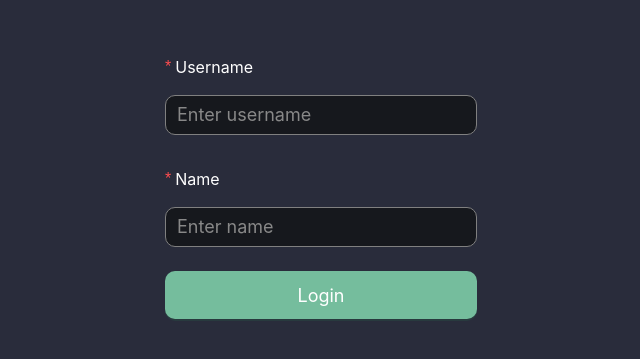
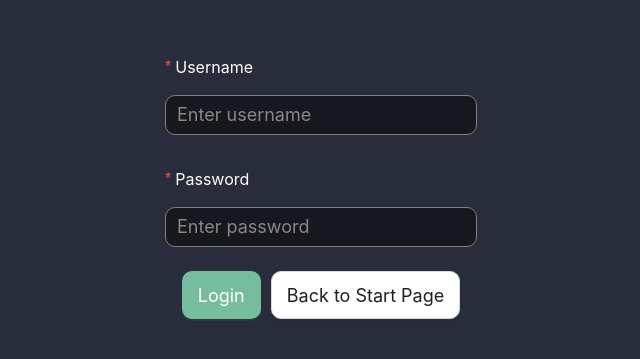
Before and after one commit to Fisssch/SoPra_MG_Client, a Next.js app: page /login in a window 1280 px wide. Shown: the part 205-564 px from the top of the page, without its empty margins (319-959 px from the left). Built offline with nearby package versions, Linux system fonts and the light colour scheme; what @ant-design/nextjs-registry would draw is missing.

Commit message:
login page

```diff
--- a/app/login/page.tsx
+++ b/app/login/page.tsx
@@ -1,55 +1,79 @@
-"use client"; // For components that need React hooks and browser APIs, SSR (server side rendering) has to be disabled. Read more here: https://nextjs.org/docs/pages/building-your-application/rendering/server-side-rendering
+"use client";
+export const dynamic = "force-dynamic";
 
-import { useRouter } from "next/navigation"; // use NextJS router for navigation
+import { Suspense } from "react";
+import "@ant-design/v5-patch-for-react-19";
+import { useRouter, useSearchParams } from "next/navigation";
 import { useApi } from "@/hooks/useApi";
 import useLocalStorage from "@/hooks/useLocalStorage";
 import { User } from "@/types/user";
 import { Button, Form, Input } from "antd";
-// Optionally, you can import a CSS module or file for additional styling:
-// import styles from "@/styles/page.module.css";
+import { useState } from "react";
 
-interface FormFieldProps {
-  label: string;
-  value: string;
+interface UserDTO {
+  username: string;
+  password: string;
 }
 
 const Login: React.FC = () => {
   const router = useRouter();
+  const searchParams = useSearchParams();
+  const message = searchParams.get("message");
   const apiService = useApi();
   const [form] = Form.useForm();
-  // useLocalStorage hook example use
-  // The hook returns an object with the value and two functions
-  // Simply choose what you need from the hook:
-  const {
-    // value: token, // is commented out because we do not need the token value
-    set: setToken, // we need this method to set the value of the token to the one we receive from the POST request to the backend server API
-    // clear: clearToken, // is commented out because we do not need to clear the token when logging in
-  } = useLocalStorage<string>("token", ""); // note that the key we are selecting is "token" and the default value we are setting is an empty string
-  // if you want to pick a different token, i.e "usertoken", the line above would look as follows: } = useLocalStorage<string>("usertoken", "");
+  const [loading, setLoading] = useState(false);
 
-  const handleLogin = async (values: FormFieldProps) => {
+  const { set: setToken } = useLocalStorage<string>("token", ""); //to set a token to local storage
+  const { set: setUserId } = useLocalStorage<string>("id", ""); //to set a ID in the local storage
+
+  const handleLogin = async (values: UserDTO) => {
+    setLoading(true);
     try {
-      // Call the API service and let it handle JSON serialization and error handling
-      const response = await apiService.post<User>("/users", values);
+      // Make raw request to access headers
+      const { data: user, headers } = await apiService.post<User>("/users/login", values);
 
-      // Use the useLocalStorage hook that returned a setter function (setToken in line 41) to store the token if available
-      if (response.token) {
-        setToken(response.token);
+      const authHeader = headers.get("Authorization");
+      if (authHeader?.startsWith("Bearer ")) {
+        const token = authHeader.split(" ")[1];
+        setToken(token);
       }
 
-      // Navigate to the user overview
-      router.push("/users");
-    } catch (error) {
-      if (error instanceof Error) {
-        alert(`Something went wrong during the login:\n${error.message}`);
-      } else {
-        console.error("An unknown error occurred during login.");
+      if (user?.id) {
+        setUserId(String(user.id));
+        alert("Login successful!");
+        router.push("/users");
       }
-    }
+
+    } catch (error: any) {
+        alert(`Registration failed: ${error.message || "Unknown error"}`);
+      } finally {
+        setLoading(false);
+      }
+    };
+
+
+
+  const handleBackToStart = () => {
+    router.push("/");
   };
+
+
 
   return (
     <div className="login-container">
+      {message && (
+        <div
+          style={{
+            backgroundColor: "#ffefef",
+            padding: "1rem",
+            borderRadius: "4px",
+            marginBottom: "1rem",
+            color: "#b00020",
+          }}
+        >
+          {message}
+        </div>
+      )}
       <Form
         form={form}
         name="login"
@@ -66,20 +90,27 @@ const Login: React.FC = () => {
           <Input placeholder="Enter username" />
         </Form.Item>
         <Form.Item
-          name="name"
-          label="Name"
-          rules={[{ required: true, message: "Please input your name!" }]}
+          name="password"
+          label="Password"
+          rules={[{ required: true, message: "Please input your password!" }]}
         >
-          <Input placeholder="Enter name" />
+          <Input placeholder="Enter password" />
         </Form.Item>
         <Form.Item>
-          <Button type="primary" htmlType="submit" className="login-button">
+          <div style={{ display: "flex", gap: "10px", justifyContent: "center" }}>
+          <Button type="primary" htmlType="submit" loading={loading}>
             Login
           </Button>
+          <Button onClick={handleBackToStart} className="back-button">
+        Back to Start Page
+      </Button>
+      </div>
         </Form.Item>
       </Form>
+
     </div>
   );
-};
+}
+
 
 export default Login;
```
